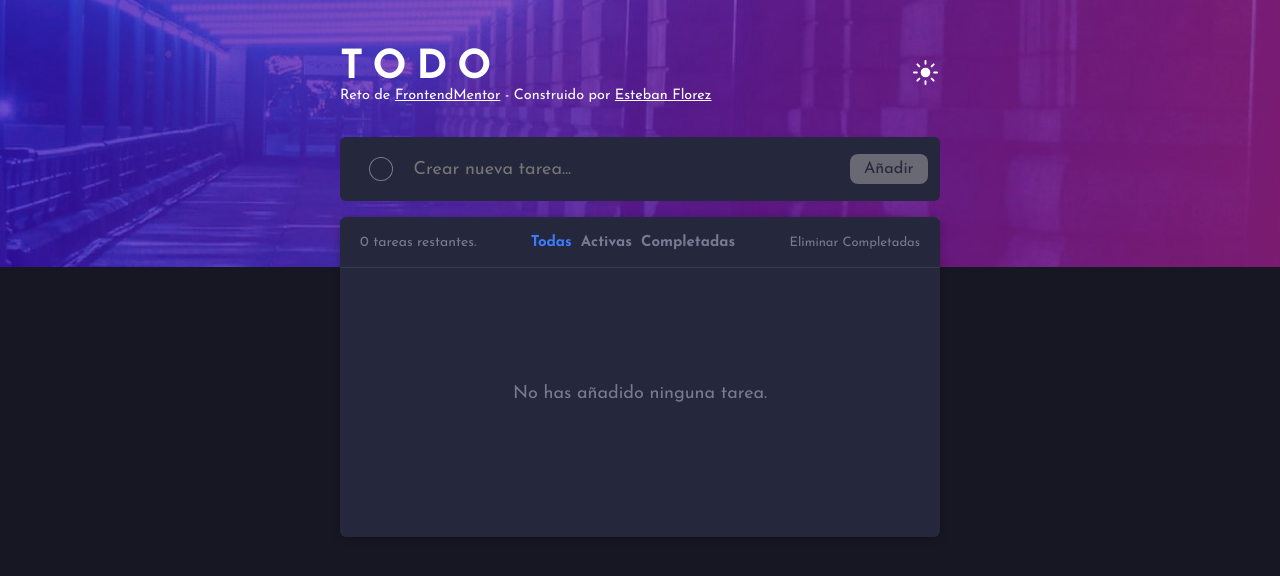
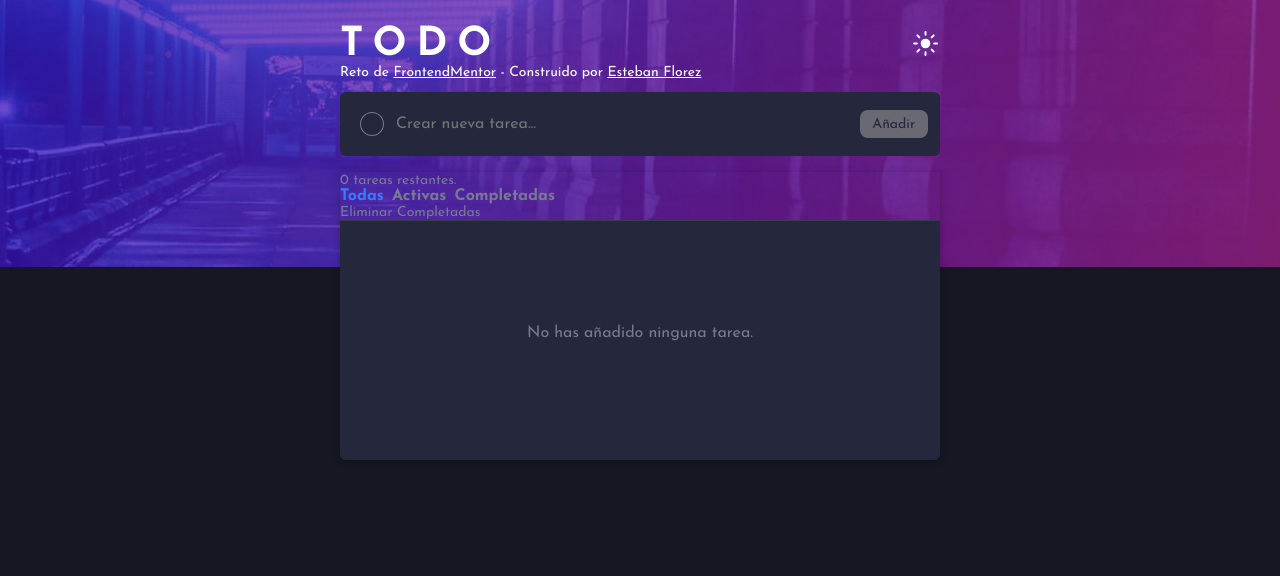
Before and after one commit to esteban-florez/todo-app, a React (Create React App) app: page / in a window 1280 px wide. Shown: the top 576 px of the page. Built offline with nearby package versions, Linux system fonts and the light colour scheme.

Commit message:
arreglar estilos de fuentes y espaciados

```diff
--- a/src/App/AppUI.css
+++ b/src/App/AppUI.css
@@ -23,7 +23,7 @@ body {
 }
 
 .App-bottom-text {
-  font-size: 14px;
+  font-size: var(--sm);
   color: var(--text-neutral);
   text-align: center;
   padding: 45px 0;
@@ -37,6 +37,7 @@ body {
   :root[data-theme="light"] body {
     background-image: url(../images/bg-desktop-light.jpg);
   }
+
   .App {
     width: 600px;
   }
--- a/src/Button/Button.css
+++ b/src/Button/Button.css
@@ -12,21 +12,21 @@
 }
 
 .Button--sm {
-  font-size: 11px;
+  font-size: var(--xs);
 }
 
 .Button--lg {
-  font-size: 14px;
+  font-size: var(--sm);
   font-weight: bold;
 }
 
 @media (min-width: 376px) {
   .Button--sm {
-    font-size: 13px;
+    font-size: var(--sm);
   }
 
   .Button--lg {
-    font-size: 15px;
+    font-size: var(--base);
   }
 
   .Button:hover {
--- a/src/Checkbox/Checkbox.css
+++ b/src/Checkbox/Checkbox.css
@@ -1,5 +1,6 @@
 .Checkbox-container {
-  width: 100%;
+  max-width: max-content;
+  padding: 0 .5rem;
   height: 100%;
   display: grid;
   place-items: center;
--- a/src/LeftTodos/LeftTodos.css
+++ b/src/LeftTodos/LeftTodos.css
@@ -1,10 +1,10 @@
 .LeftTodos {
   color: var(--text-neutral);
-  font-size: 11px;
+  font-size: var(--xs);
 }
 
 @media (min-width: 376px) {
   .LeftTodos {
-    font-size: 14px;
+    font-size: var(--sm);
   }
 }
--- a/src/TodoForm/TodoForm.css
+++ b/src/TodoForm/TodoForm.css
@@ -16,7 +16,7 @@
   outline: none;
   background-color: transparent;
   border: none;
-  font-size: 13px;
+  font-size: var(--sm);
   color: var(--text-bright);
   caret-color: var(--primary);
   width: 100%;
@@ -30,7 +30,7 @@
   padding: .4rem .8rem;
   border-radius: 8px;
   cursor: pointer;
-  font-size: 0.9rem;
+  font-size: var(--sm);
   filter: none;
   transition: filter, color, background-color 200ms ease;
 }
@@ -47,11 +47,6 @@
   user-select: none;
 }
 
-.TodoForm div {
-  cursor: default;
-  max-width: 3.2rem;
-}
-
 @media (min-width: 376px) {
   .TodoForm {
     height: 64px;
@@ -61,6 +56,6 @@
 
   .TodoForm-input {
     margin: 0 0 0 4px;
-    font-size: 18px;
+    font-size: var(--base);
   }
 }
--- a/src/TodoHeader/TodoHeader.css
+++ b/src/TodoHeader/TodoHeader.css
@@ -1,13 +1,14 @@
-.TodoHeader {
+.TodoHeader > div {
   display: flex;
   justify-content: space-between;
   align-items: center;
-  height: 70px;
 }
 
 .TodoHeader-author {
   color: white;
-  font-size: .8rem;
+  font-size: var(--xs);
+  text-align: center;
+  width: 100%;
 }
 
 .TodoHeader-author > a {
@@ -16,7 +17,8 @@
 }
 
 @media (min-width: 376px) {
-  .TodoHeader {
-    height: 100px;
+  .TodoHeader-author {
+    font-size: var(--sm);
+    text-align: left;
   }
 }
--- a/src/TodoHeader/TodoHeader.js
+++ b/src/TodoHeader/TodoHeader.js
@@ -8,11 +8,11 @@ const TodoHeader = () => {
     <header className='TodoHeader'>
       <div>
         <Title>TODO</Title>
-        <p className='TodoHeader-author'>
-          Reto de <a href='https://frontendmentor.com'>FrontendMentor</a> - Construido por <a href='https://github.com/esteban-florez'>Esteban Florez</a>
-        </p>
+        <ThemeButton />
       </div>
-      <ThemeButton />
+      <p className='TodoHeader-author'>
+        Reto de <a href='https://frontendmentor.com'>FrontendMentor</a> - Construido por <a href='https://github.com/esteban-florez'>Esteban Florez</a>
+      </p>
     </header>
   );
 };
--- a/src/TodoItem/TodoItem.css
+++ b/src/TodoItem/TodoItem.css
@@ -3,9 +3,9 @@
   border-top: 1px solid var(--bg-border);
   width: 100%;
   background-color: var(--bg-neutral-desaturated);
-  display: grid;
+  display: flex;
+  justify-content: space-between;
   align-items: center;
-  grid-template-columns: 12% 1fr 10%;
   padding: 0 0 0 11px;
 }
 
@@ -15,8 +15,9 @@
 
 .TodoItem-text {
   color: var(--text-bright);
-  font-size: 12px;
   margin: 3px;
+  width: 100%;
+  font-size: var(--sm);
 }
 
 .TodoItem-text--checked {
@@ -24,15 +25,9 @@
   color: var(--text-neutral);
 }
 
-@media (min-width: 376px) {
-  .TodoItem {
-    height: 64px;
-    grid-template-columns: 10% 1fr 10%;
-  }
-
-  .TodoItem-text {
-    margin: 0 0 0 4px;
-    font-size: 18px;
+.TodoItem-cross {
+  width: max-content;
+  padding: 0 1rem;
 }
 
 .TodoItem-cross {
@@ -46,4 +41,13 @@
 .TodoItem-cross--visible {
   opacity: 1;
 }
+
+@media (min-width: 376px) {
+  .TodoItem {
+    height: 64px;
   }
+
+  .TodoItem-text {
+    font-size: var(--base);
+  }
+}
--- a/src/TodoList/TodoList.css
+++ b/src/TodoList/TodoList.css
@@ -8,7 +8,7 @@
   list-style-type: none;
 }
 
-.TodoList-footer {
+.TodoList-header {
   border-radius: 6px 6px 0 0;
   height: 50px;
   width: 100%;
@@ -31,11 +31,11 @@
 .TodoList-empty-message {
   color: var(--text-neutral);
   padding-bottom: 1rem;
+  font-size: var(--base);
 }
 
 @media (min-width: 376px) {
-  .TodoList-footer {
+  .TodoList-header {
     justify-items: center;
-    grid-template-columns: 15% 1fr 20%;
   }
 }
--- a/src/index.css
+++ b/src/index.css
@@ -5,5 +5,4 @@
   margin: 0;
   padding: 0;
   font-family: 'Josefin Sans', sans-serif;
-  font-size: 18px;
 }
--- a/src/vars.css
+++ b/src/vars.css
@@ -1,5 +1,9 @@
 :root {
   --primary: hsl(220, 98%, 61%);
+  --xs: 12px;
+  --sm: 14px;
+  --base: 16px;
+  --lg: 18px;
 }
 
 :root[data-theme="dark"] {
```
Lines whose indentation alone changed are shown as unchanged.
